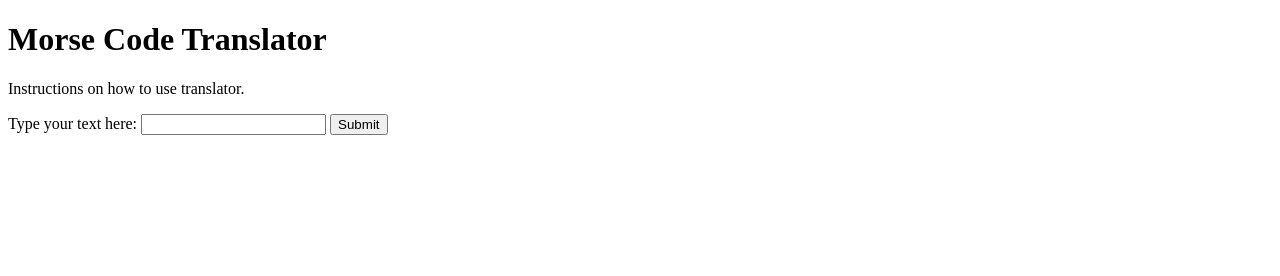
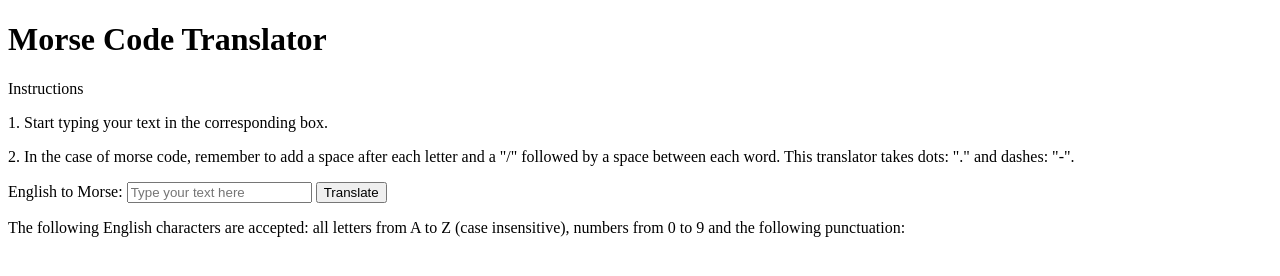
Before and after one commit to h-kok/MorseCodeTranslator, a plain HTML site: page index.html in a window 1280 px wide. Drawn offline with Linux system fonts and the light colour scheme.

Commit message:
add translator instructions

```diff
--- a/index.html
+++ b/index.html
@@ -9,13 +9,38 @@
         <link rel="stylesheet" href="styles.css" />
     </head>
     <body>
-        <h1>Morse Code Translator</h1>
-        <p>Instructions on how to use translator.</p>
-        <form action="">
-            <label for="input">Type your text here: </label>
-            <input type="text" id="input" name="input" class="input" required />
-            <button>Submit</button>
-        </form>
-        <div class="output"></div>
+        <div class="container">
+            <h1 class="header">Morse Code Translator</h1>
+            <p class="para">Instructions</p>
+            <p class="para">
+                1. Start typing your text in the corresponding box.
+            </p>
+            <p class="para">
+                2. In the case of morse code, remember to add a space after each
+                letter and a "/" followed by a space between each word. This
+                translator takes dots: "." and dashes: "-".
+            </p>
+
+            <form action="submit" class="form">
+                <label for="input" class="form__label"
+                    >English to Morse:
+                </label>
+                <input
+                    type="text"
+                    id="input"
+                    name="input"
+                    class="form__input"
+                    placeholder="Type your text here"
+                    required
+                />
+                <button class="form__btn">Translate</button>
+            </form>
+            <div class="output"></div>
+            <p class="para">
+                The following English characters are accepted: all letters from
+                A to Z (case insensitive), numbers from 0 to 9 and the following
+                punctuation:
+            </p>
+        </div>
     </body>
 </html>
```
